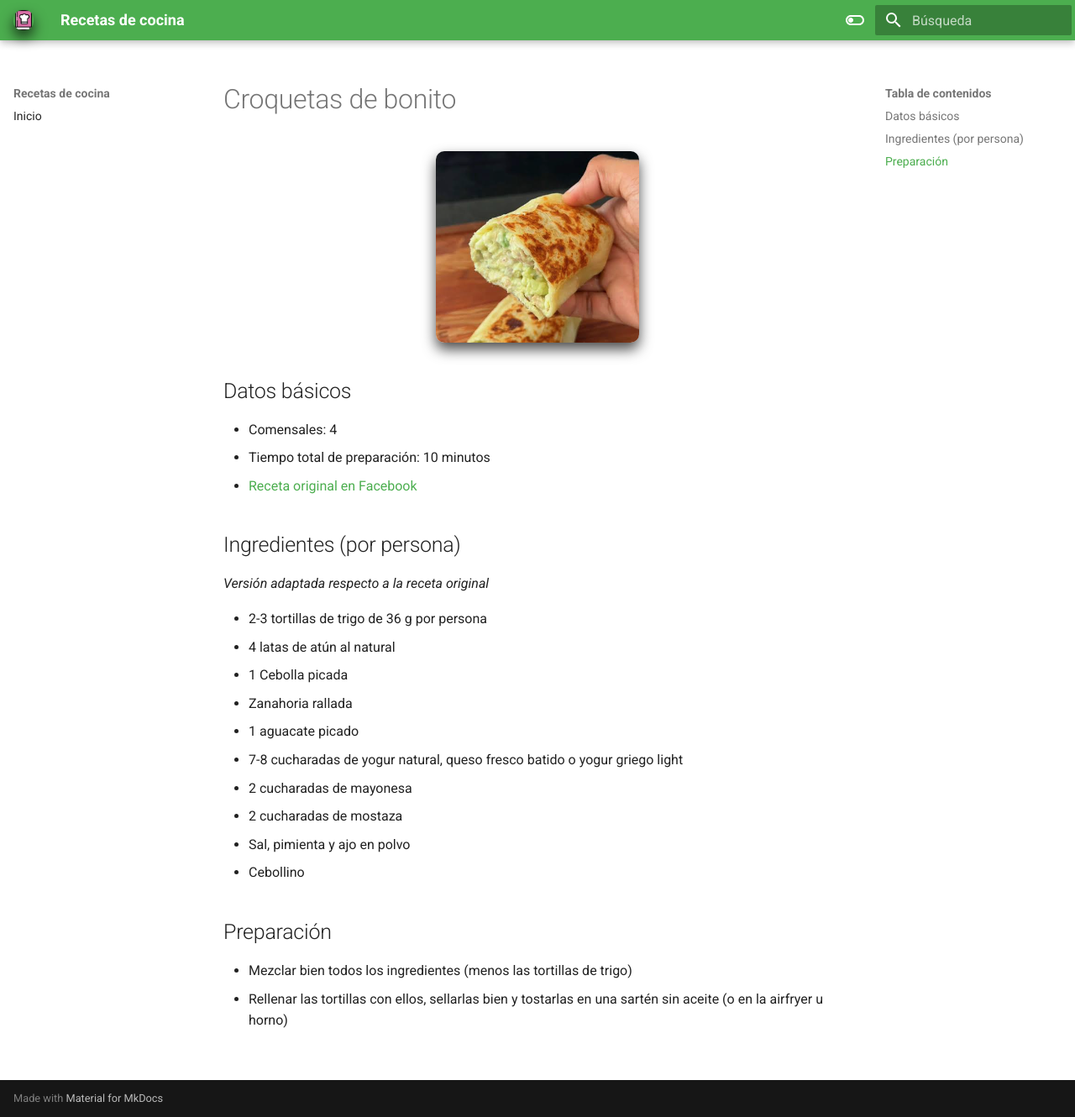
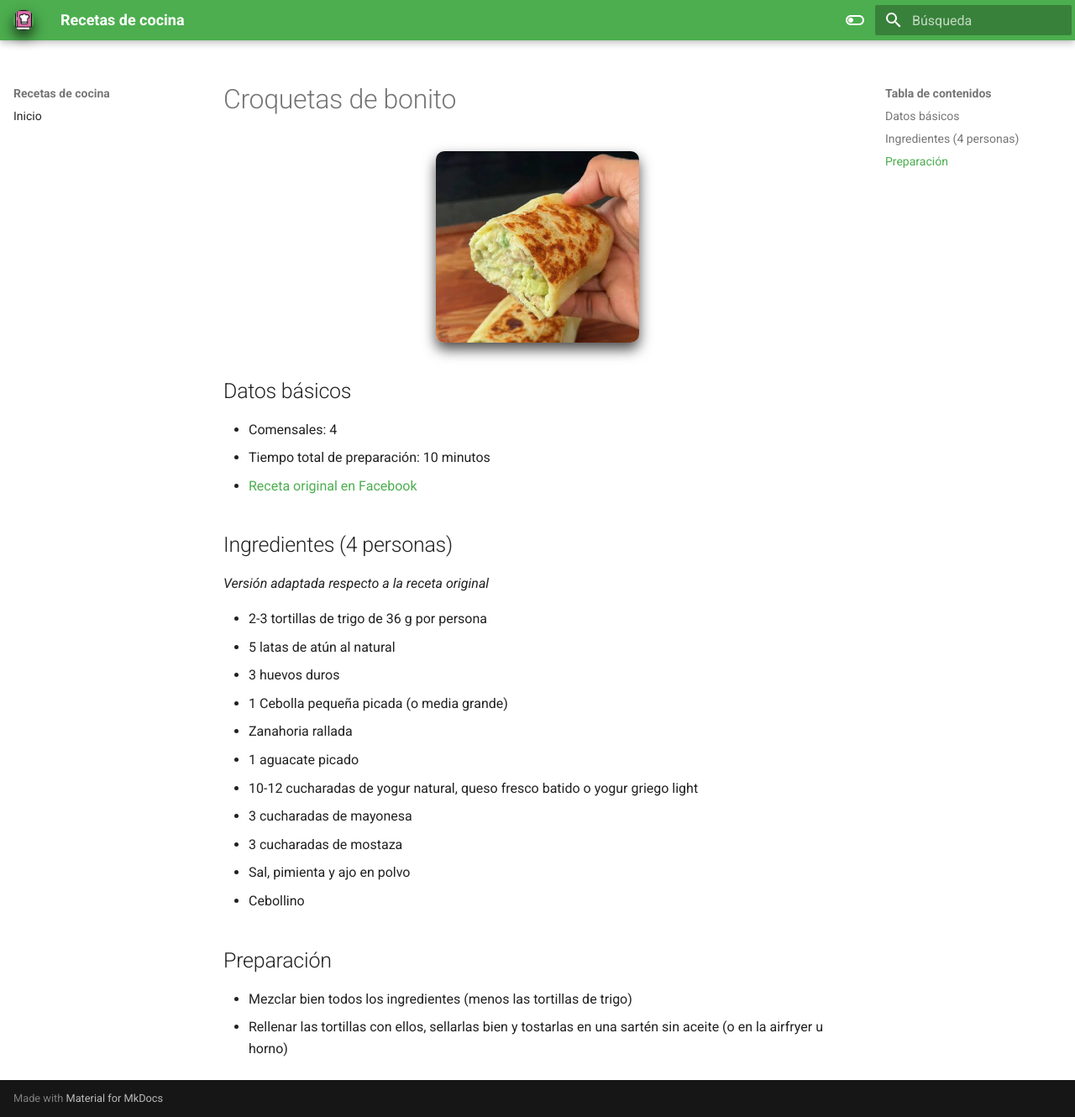
Before and after one commit to nachoiborraIES/recetas, an MkDocs documentation site: the page built from docs/wraps_atun.md, in a window 1280 px wide and 1330 px high. Shown: the whole window at 84% size. Built offline with MkDocs 1.6.1 and Material for MkDocs 9.7.7, drawn with Linux system fonts in a browser that asks for light colours.

Commit message:
wraps atún actualizados

```diff
--- a/docs/wraps_atun.md
+++ b/docs/wraps_atun.md
@@ -10,18 +10,19 @@
 * Tiempo total de preparación: 10 minutos
 * [Receta original en Facebook](https://www.facebook.com/reel/1084411287285718)
 
-## Ingredientes (por persona)
+## Ingredientes (4 personas)
 
 *Versión adaptada respecto a la receta original*
 
 * 2-3 tortillas de trigo de 36 g por persona
-* 4 latas de atún al natural
-* 1 Cebolla picada
+* 5 latas de atún al natural
+* 3 huevos duros
+* 1 Cebolla pequeña picada (o media grande)
 * Zanahoria rallada
 * 1 aguacate picado
-* 7-8 cucharadas de yogur natural, queso fresco batido o yogur griego light
-* 2 cucharadas de mayonesa
-* 2 cucharadas de mostaza
+* 10-12 cucharadas de yogur natural, queso fresco batido o yogur griego light
+* 3 cucharadas de mayonesa
+* 3 cucharadas de mostaza
 * Sal, pimienta y ajo en polvo
 * Cebollino
 
```
